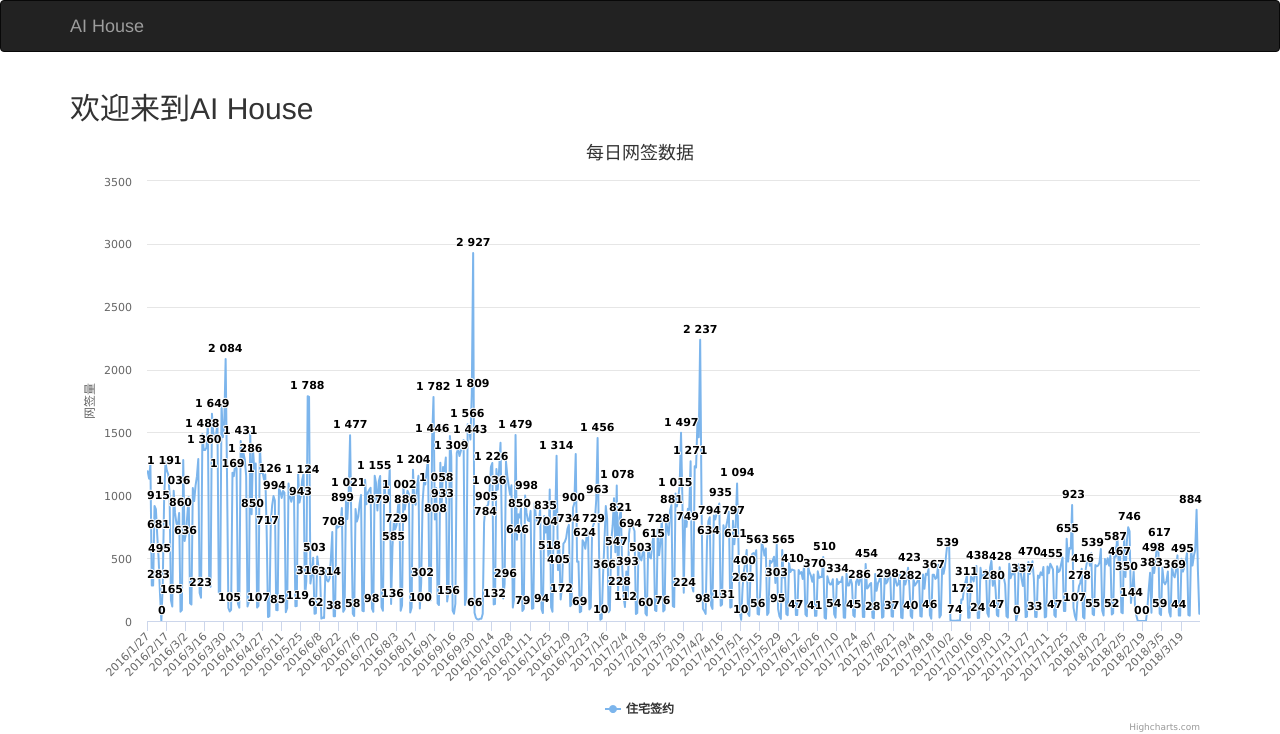
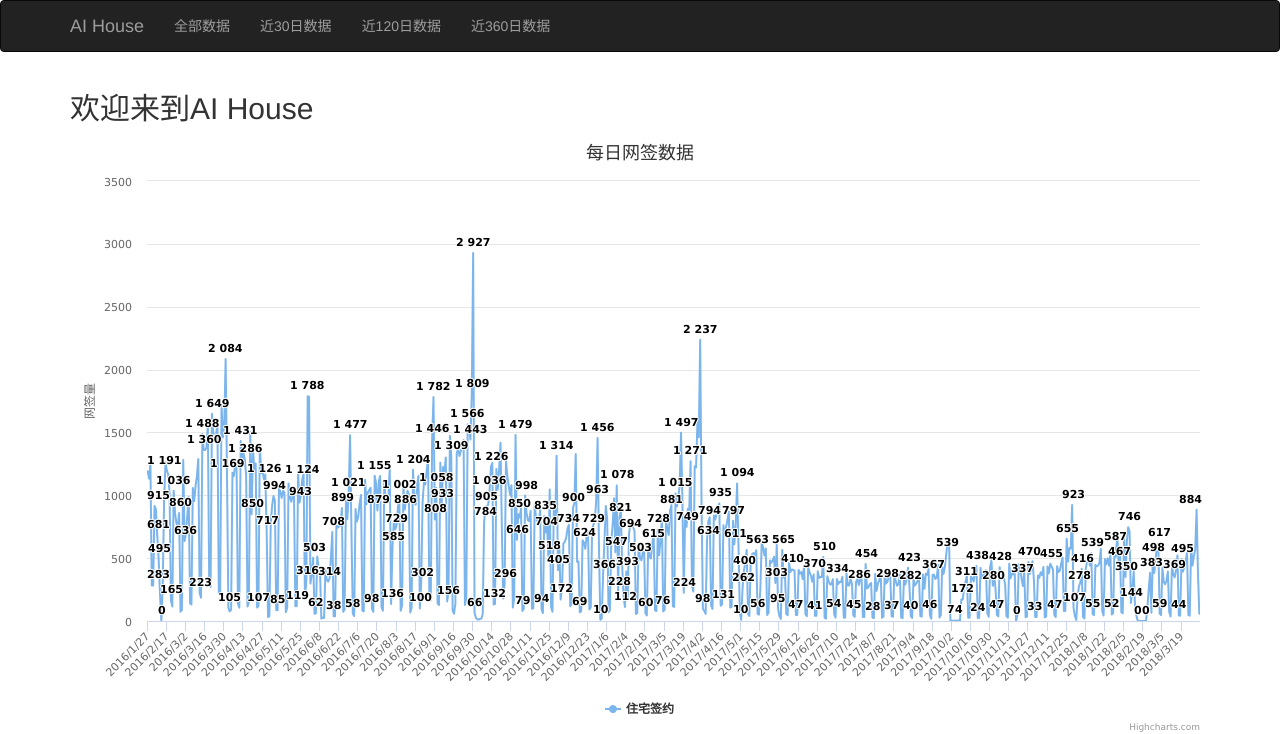
Before and after one commit to mzniu/aihouse, a Flask app: page / in a window 1280 px wide. Shown: the top 734 px of the page. Run offline with Flask 2, Linux system fonts and the light colour scheme; some libraries are stand-ins or nearby versions.

Commit message:
Add nav bar for 30,120,360

```diff
--- a/webapp/templates/base.html
+++ b/webapp/templates/base.html
@@ -14,10 +14,19 @@
             </button>
             <a class="navbar-brand" href="/">AI House</a>
         </div>
-        <div class="navbar=collapse collapse">
+        <div class="navbar-collapse collapse">
             <ul class="nav navbar-nav">
                 <li>
-                    <a href="/">Home</a>
+                    <a href="/">全部数据</a>
+                </li>
+                <li>
+                    <a href="/recent30">近30日数据</a>
+                </li>
+                <li>
+                    <a href="/recent120">近120日数据</a>
+                </li>
+                <li>
+                    <a href="/recent360">近360日数据</a>
                 </li>
             </ul>
         </div>
```
